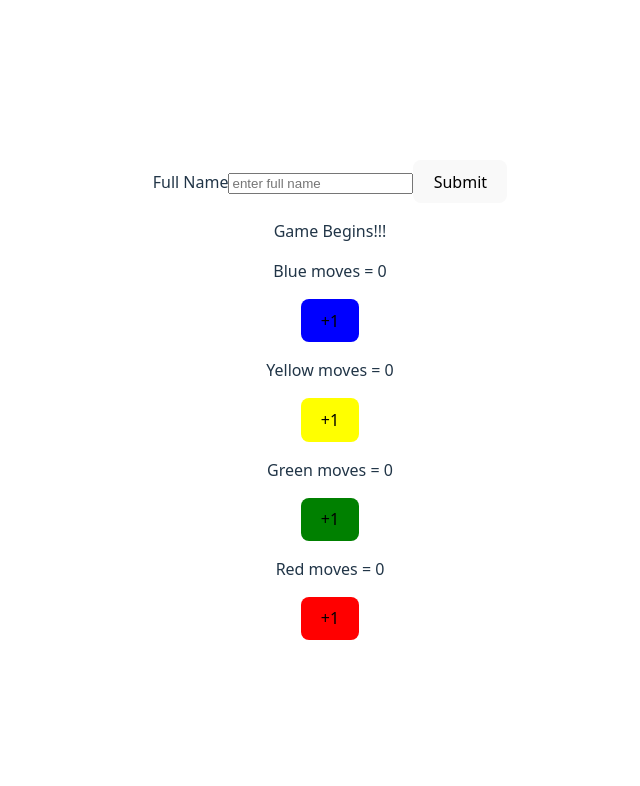
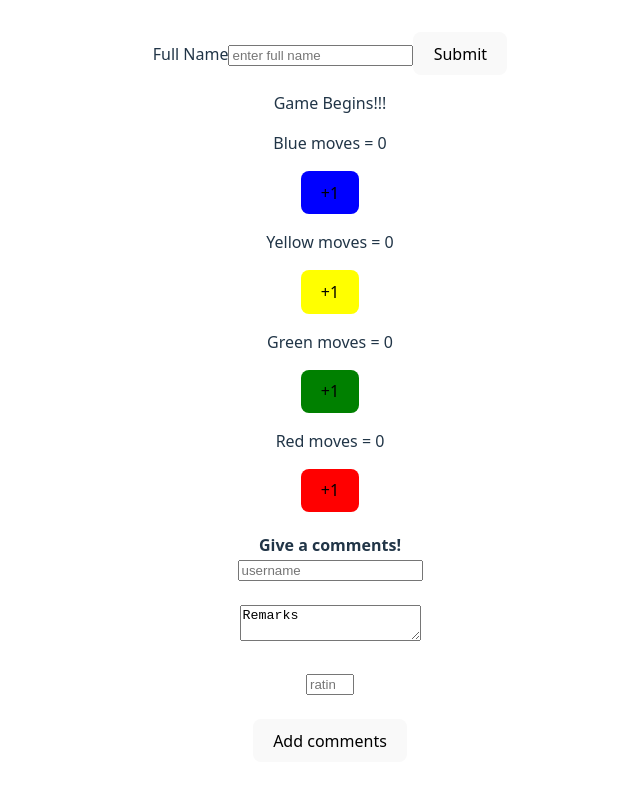
Before and after one commit to umakantchauhan/just-practice, a React (Vite) app: page / in a window 1280 px wide. Shown: the top 786 px of the page, without its empty margins (310-950 px from the left). Built offline with nearby package versions, Linux system fonts and the light colour scheme.

Commit message:
just revising

```diff
--- a/src/App.jsx
+++ b/src/App.jsx
@@ -12,6 +12,7 @@ function App() {
     <>
     <Form/>
     <LudoBoard/>
+    <CommentsForm/>
     </>
   )
 }
```
